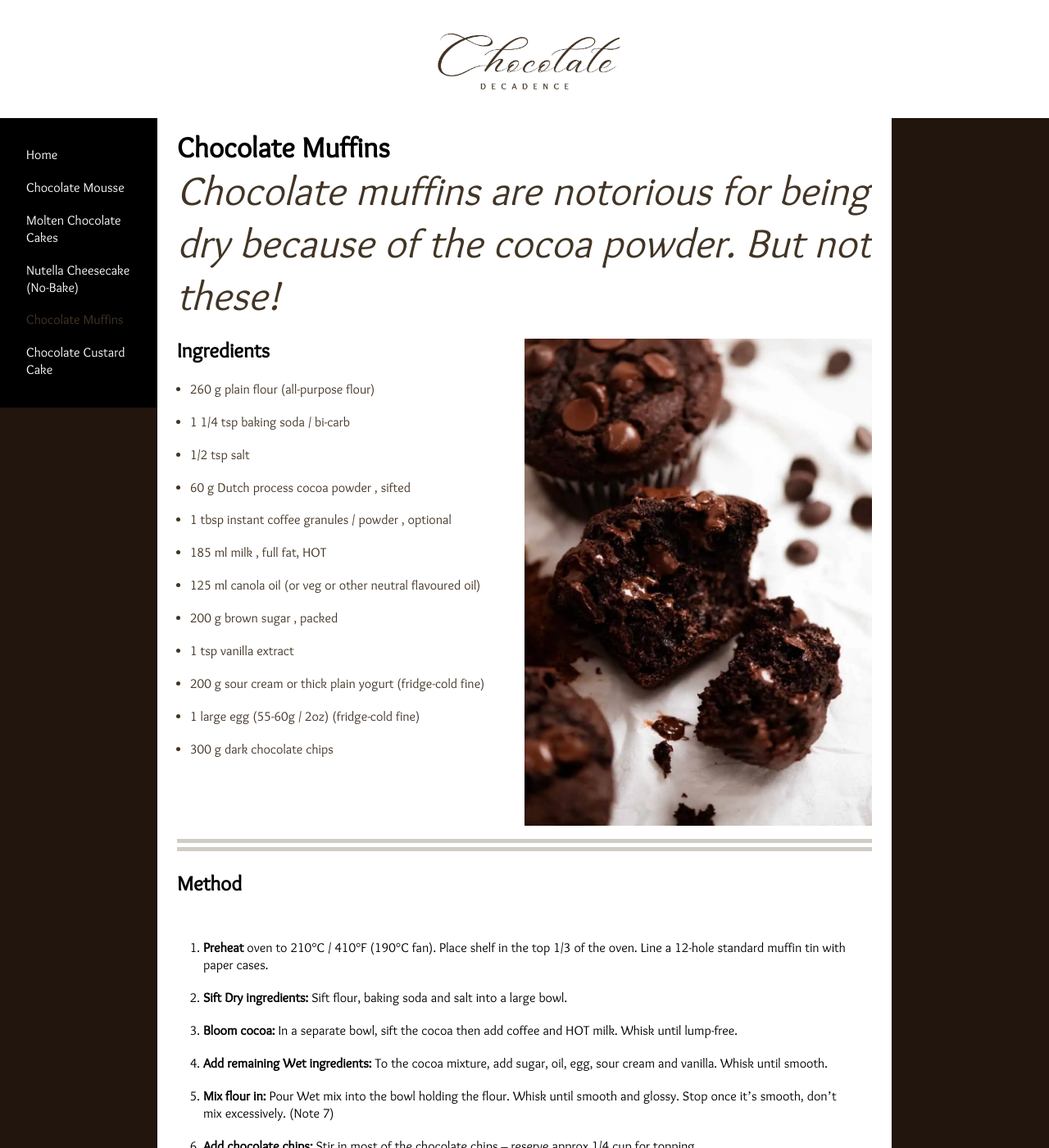
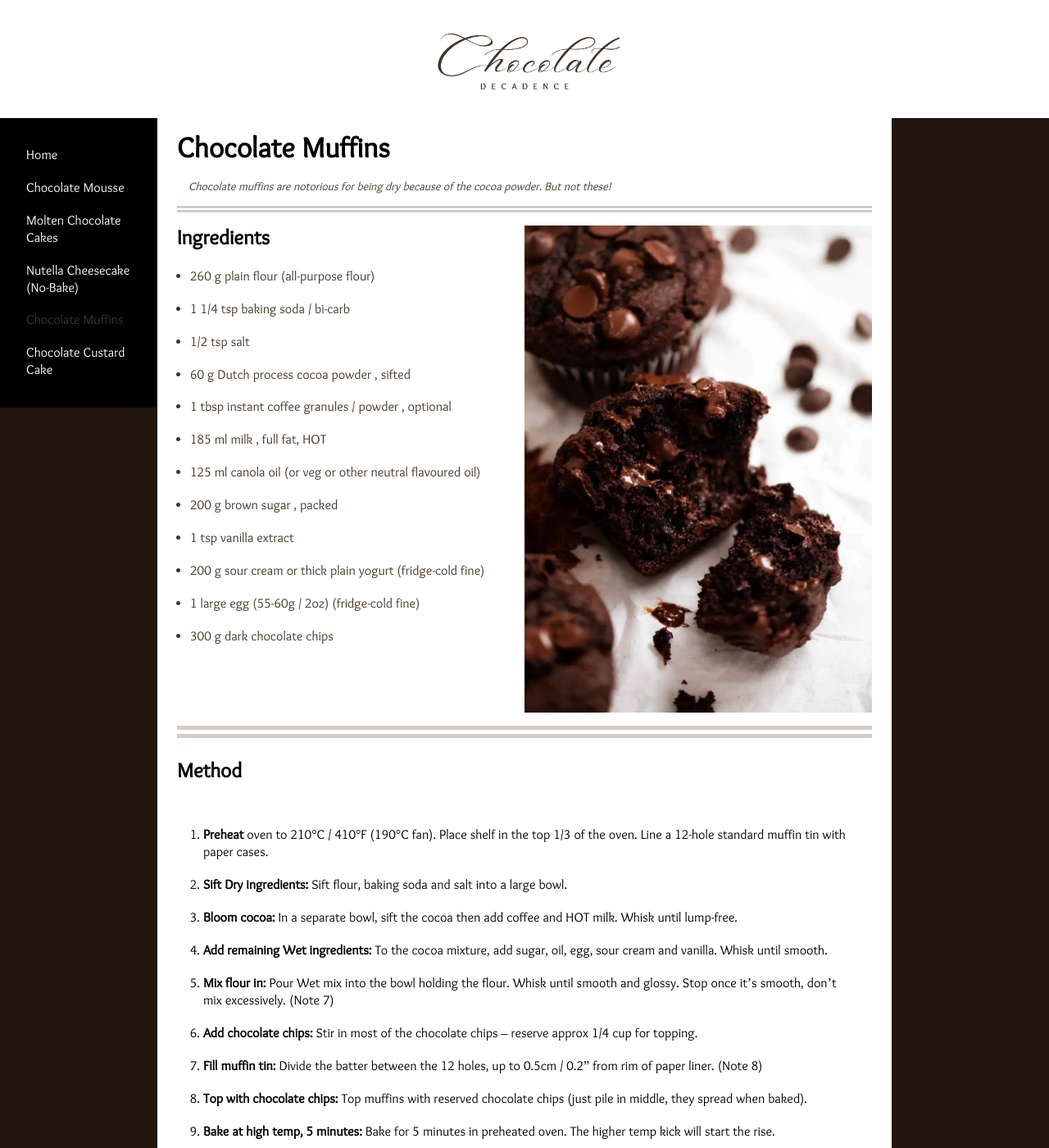
Before and after one commit to nicoleanncarter/recipes, a Jekyll site: the page built from _recipes/recipe2.md, in a window 1280 px wide and 1400 px high. Shown: the whole window at 82% size. Built offline with Jekyll 4.4.1, drawn with Linux system fonts in a browser that asks for light colours.

Commit message:
Update recipes.css

```diff
--- a/styles/recipes.css
+++ b/styles/recipes.css
@@ -200,7 +200,12 @@ nav {
 
 
 em {
-font-size: 50px;
+font-size: 14px;
+padding: 1em;
+clear:both;
+display:block;
+width:100%;
+border-bottom: 0.6em double #5d493447;
 }
 
 
@@ -223,6 +228,15 @@ display:block;
 	height: 0;
 	overflow: hidden;
 	margin-bottom: 12px;
+  }
+
+
+  .video-box iframe {
+    position: absolute;
+    top: 0;
+    left: 0;
+    width: 100%;
+    height: 100%;
   }
 
 
@@ -263,15 +277,6 @@ display:block;
     justify-content: space-around;
   }
 
-  .video-box iframe {
-	position: absolute;
-	top: 0;
-	left: 0;
-	width: 100%;
-	height: 100%;
-
-  }
-
 	.home {
 		float:none;
 		width:100%;
```
